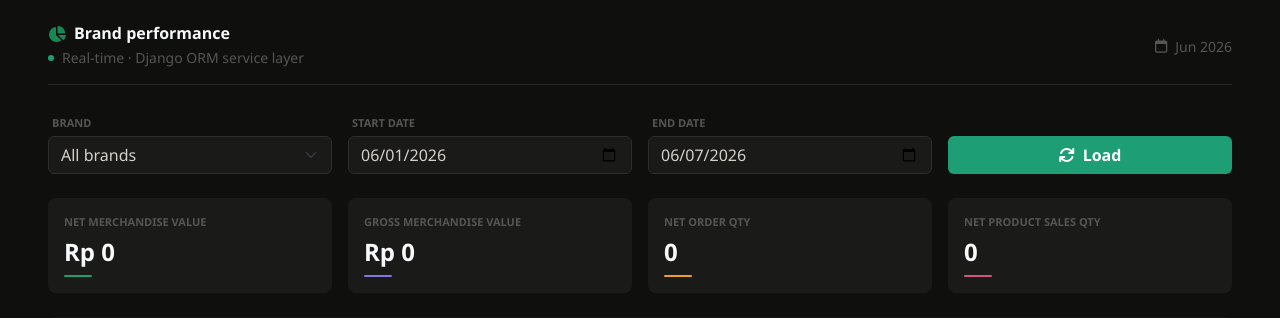
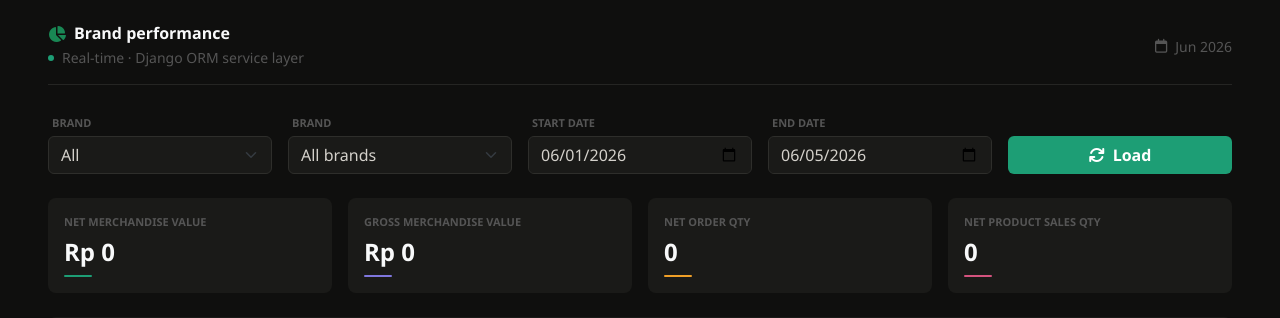
Before and after one commit to nugrohojetcommerce/dashboard-project, a Django app: template dashboard/templates/brand_performance.html in a window 1280 px wide. Shown: the top 318 px of the page. Run offline with Django 4.2, Linux system fonts and the light colour scheme; the template is opened without the code that fills it, so the values that code supplies are empty.

Commit message:
first commit

```diff
--- a/dashboard/templates/brand_performance.html
+++ b/dashboard/templates/brand_performance.html
@@ -70,7 +70,16 @@
     </div>
 
     <div class="row g-3 mb-4 align-items-end">
-        <div class="col-6 col-md-3">
+        <div class="col-6 col-md">
+            <label for="platform" class="form-label small text-uppercase text-muted-custom fw-semibold tracking-wider m-1" style="font-size: 11px;">Brand</label>
+            <select id="platform" class="form-select form-control-dark">
+                <option value="all">All</option>
+                <option value="Shopee">Shopee</option>
+                <option value="Tiktok">TikTok</option>
+                <option value="Lazada">Lazada</option>
+            </select>
+        </div>
+        <div class="col-6 col-md">
             <label for="brand" class="form-label small text-uppercase text-muted-custom fw-semibold tracking-wider m-1" style="font-size: 11px;">Brand</label>
             <select id="brand" class="form-select form-control-dark">
                 {% for b in brands %}
@@ -80,15 +89,15 @@
                 {% endfor %}
             </select>
         </div>
-        <div class="col-6 col-md-3">
+        <div class="col-6 col-md">
             <label for="start_date" class="form-label small text-uppercase text-muted-custom fw-semibold tracking-wider m-1" style="font-size: 11px;">Start date</label>
             <input type="date" id="start_date" class="form-control form-control-dark" value="2026-06-01">
         </div>
-        <div class="col-6 col-md-3">
+        <div class="col-6 col-md">
             <label for="end_date" class="form-label small text-uppercase text-muted-custom fw-semibold tracking-wider m-1" style="font-size: 11px;">End date</label>
-            <input type="date" id="end_date" class="form-control form-control-dark" value="2026-06-07">
+            <input type="date" id="end_date" class="form-control form-control-dark" value="2026-06-05">
         </div>
-        <div class="col-6 col-md-3">
+        <div class="col-6 col-md">
             <button id="loadData" class="btn text-white w-100 fw-semibold d-flex align-items-center justify-content-center gap-2" style="background-color: #1D9E75;">
                 <i class="fa-solid fa-arrows-rotate"></i> Load
             </button>
@@ -139,7 +148,7 @@
         </div>
 
         <div style="position: relative; height: 300px;">
-            <canvas id="chart"></canvas>
+            <canvas id="chart-nmv-line"></canvas>
         </div>
     </div>
     <script>
@@ -159,7 +168,8 @@
             const params = {
                 start_date: $("#start_date").val(),
                 end_date: $("#end_date").val(),
-                brand: $("#brand").val()
+                brand: $("#brand").val(),
+                platform: $("#platform").val()
             };
 
             $.get("/api/brand_performance", params, function(response) {
@@ -178,7 +188,7 @@
                     chartInstance.data.datasets[0].data = values;
                     chartInstance.update();
                 } else {
-                    const ctx = document.getElementById('chart').getContext('2d');
+                    const ctx = document.getElementById('chart-nmv-line').getContext('2d');
                     chartInstance = new Chart(ctx, {
                         type: 'line',
                         data: {
@@ -238,7 +248,7 @@
         }
 
         $("#loadData").click(loadDashboardData);
-        $("#start_date, #end_date, #brand").change(loadDashboardData);
+        $("#start_date, #end_date, #brand, #platform").change(loadDashboardData);
         $(document).ready(loadDashboardData);
     </script>
 </body>
```
Also changed, not shown: dashboard/services/dashboard_performance.py (+40 -17 lines), dashboard/views.py (+16 -5 lines).
